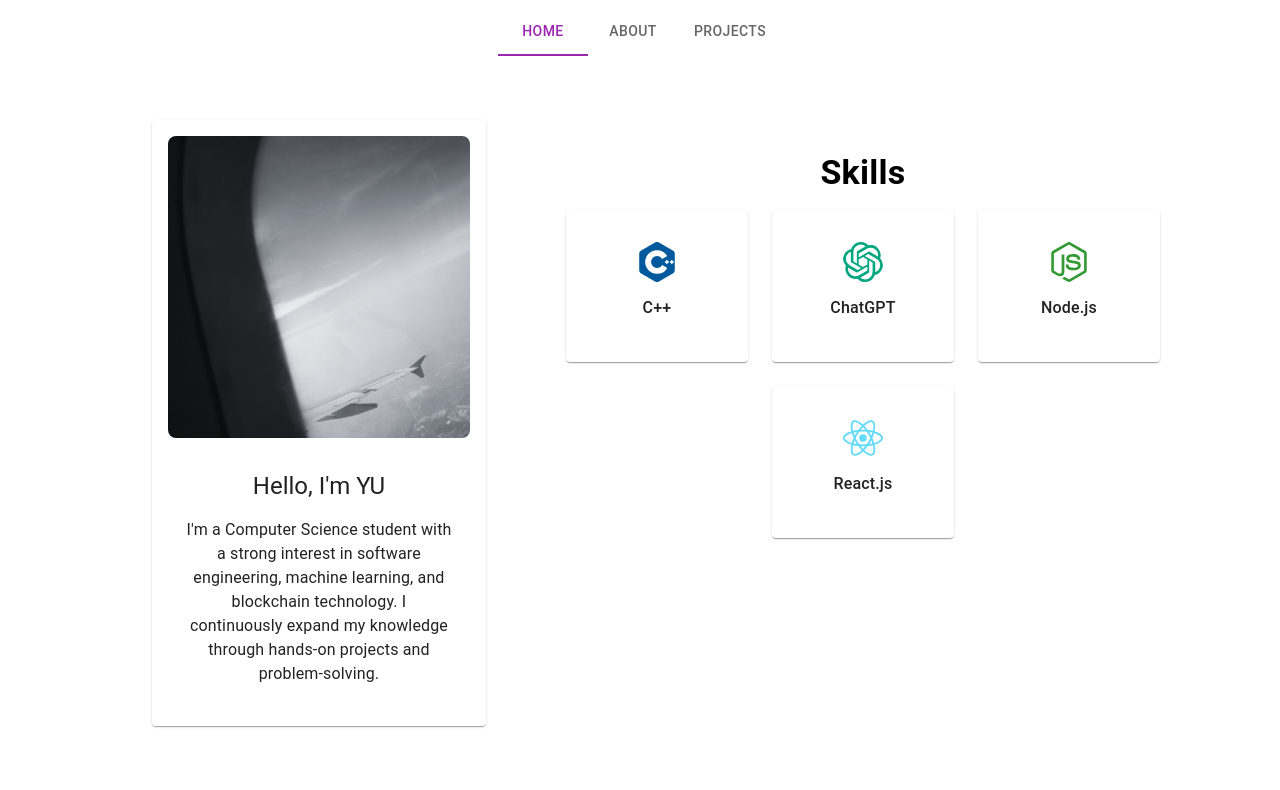
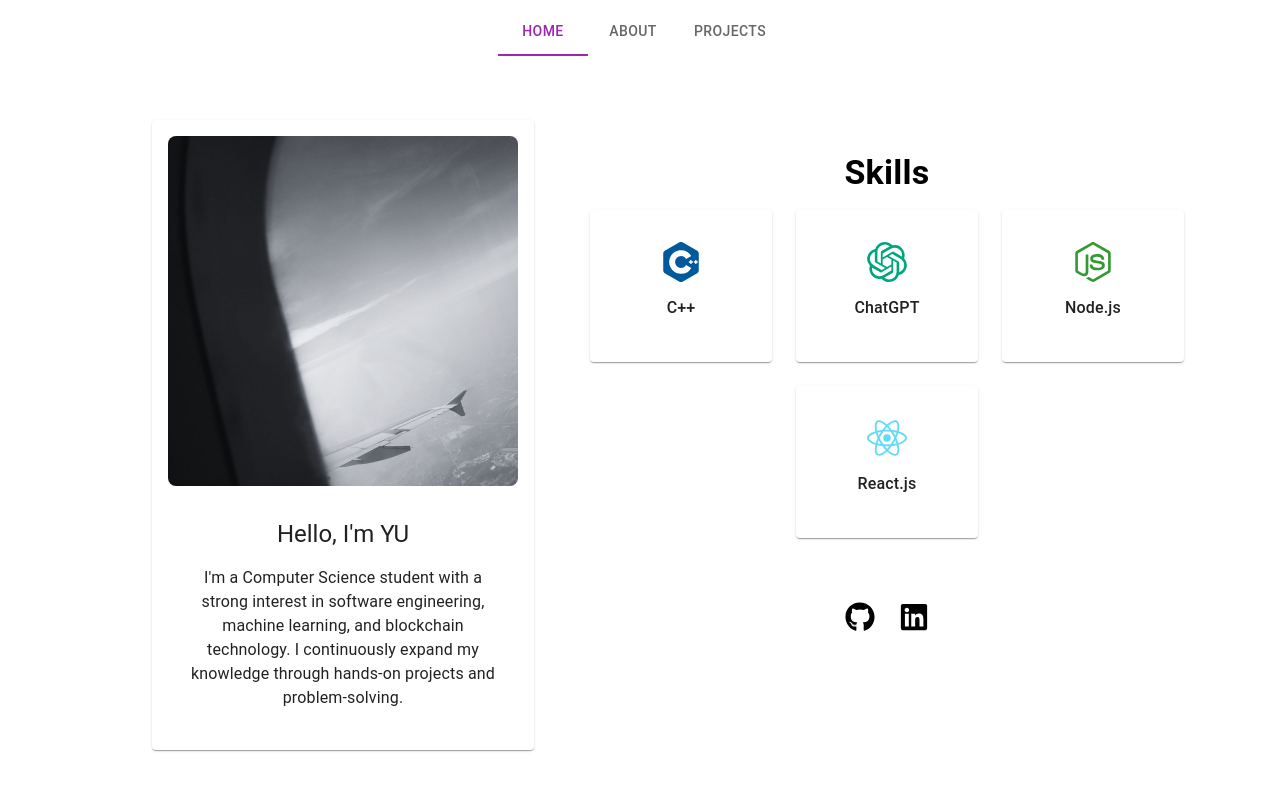
Before and after one commit to 21Yu/21Yu.github.io, a React (Vite) app in the folder mini-project/: page /#/ in a window 1280 px wide. Shown: the top 790 px of the page. Built offline with nearby package versions, Linux system fonts and the light colour scheme.

Commit message:
added social media links section on home page

```diff
--- a/mini-project/index.html
+++ b/mini-project/index.html
@@ -5,7 +5,7 @@
     <link rel="icon" type="image/svg+xml" href="/vite.svg" />
     <meta name="viewport" content="width=device-width, initial-scale=1.0" />
     <link rel="icon" type="image/x-icon" href="/favicon.ico">
-    <title>Vite + React</title>
+    <title>YU's Portfolio</title>
   </head>
   <body>
     <div id="root"></div>
--- a/mini-project/src/pages/Home.jsx
+++ b/mini-project/src/pages/Home.jsx
@@ -1,6 +1,7 @@
 import React from 'react';
-import { Box, Typography, Card, CardContent } from '@mui/material';
+import { Box, Typography, Card, CardContent, Link} from '@mui/material';
 import Skills from '../components/skills';  // Import the Skills component
+import { FaGithub, FaLinkedin, FaTwitter, FaFacebook } from "react-icons/fa"; // Add social media icons
 
 function Home() {
     return (
@@ -27,7 +28,25 @@ function Home() {
             </Card>
 
             {/* Right-hand side card containing the Skills component */}
-            <Skills />
+            <Box sx={{ flex: 1 }}>
+                <Skills />
+
+                {/* Social Media Links (Placed below Skills) */}
+                <Box sx={{ display: 'flex', justifyContent: 'center', gap: 3, mt: 8 }}>
+                    <Link href="https://github.com/21Yu" target="_blank" sx={{ color: 'inherit' }}>
+                        <FaGithub size={30} />
+                    </Link>
+                    <Link href="https://www.linkedin.com/in/yu-wu-a283492a5/" target="_blank" sx={{ color: 'inherit' }}>
+                        <FaLinkedin size={30} />
+                    </Link>
+                    {/* <Link href="https://twitter.com/yourusername" target="_blank" sx={{ color: 'inherit' }}>
+                        <FaTwitter size={30} />
+                    </Link>
+                    <Link href="https://www.facebook.com/yourusername" target="_blank" sx={{ color: 'inherit' }}>
+                        <FaFacebook size={30} />
+                    </Link> */}
+                </Box>
+            </Box>
         </Box>
     );
 }
```
